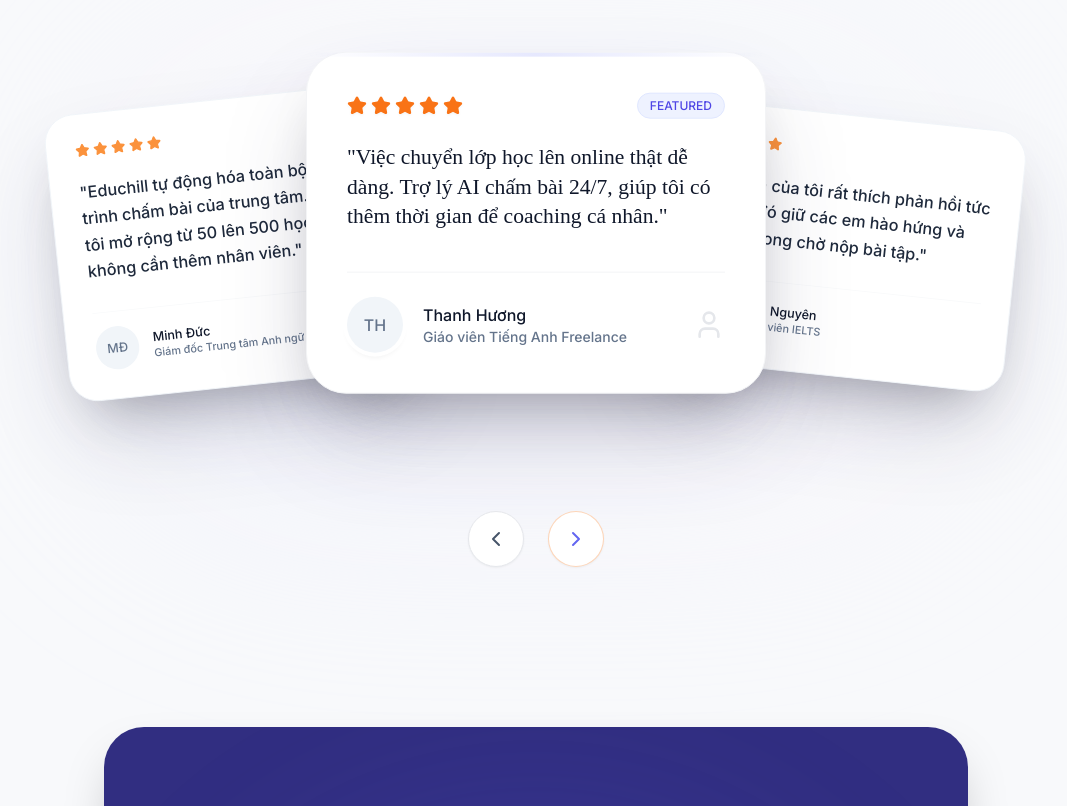
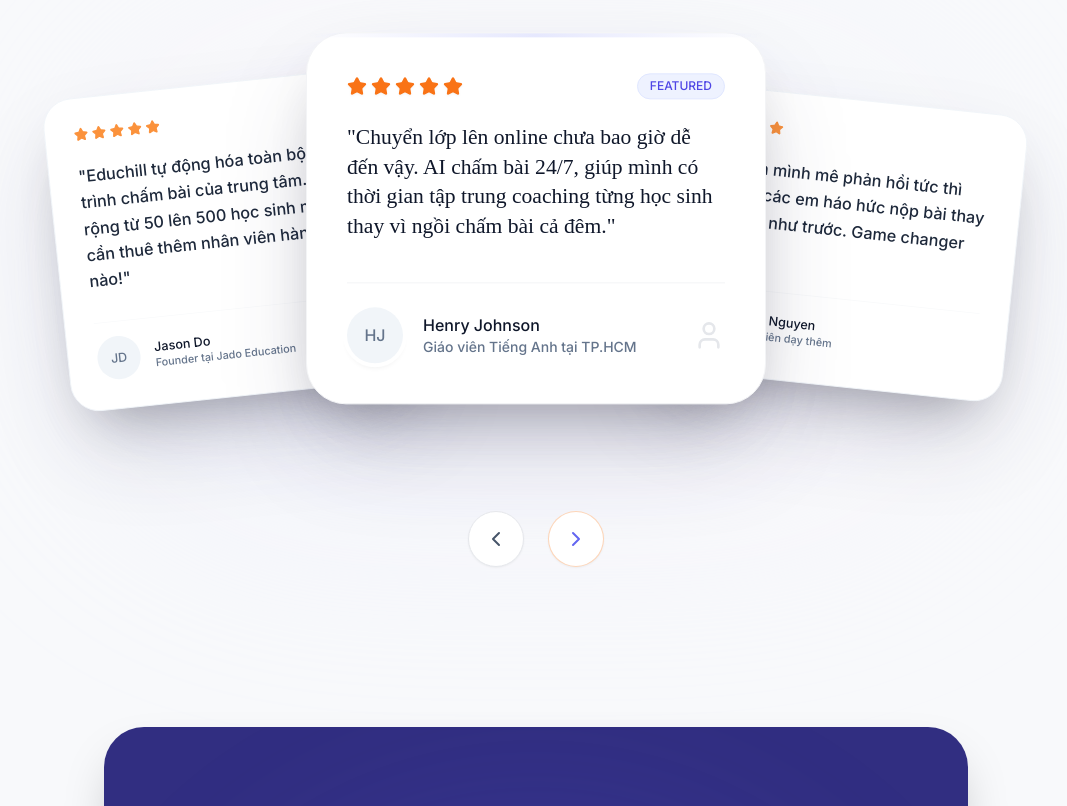
Before and after one commit to smizxe/educhill, a React (Vite) app: page /vi in a window 1280 px wide. Shown: the part 5560-6366 px from the top of the page, without its empty margins (104-1171 px from the left). Built offline with nearby package versions, Linux system fonts and the light colour scheme.

Commit message:
Update: Vietnamese testimonials with user personas

```diff
--- a/src/data/homeContent.js
+++ b/src/data/homeContent.js
@@ -301,23 +301,23 @@ export const homeContent = {
             items: [
                 {
                     id: 1,
-                    quote: "Educhill tự động hóa toàn bộ quy trình chấm bài của trung tâm. Chúng tôi mở rộng từ 50 lên 500 học sinh mà không cần thêm nhân viên.",
-                    name: "Minh Đức",
-                    role: "Giám đốc Trung tâm Anh ngữ",
-                    initials: "MĐ"
+                    quote: "Educhill tự động hóa toàn bộ quy trình chấm bài của trung tâm. Mình mở rộng từ 50 lên 500 học sinh mà không cần thuê thêm nhân viên hành chính nào!",
+                    name: "Jason Do",
+                    role: "Founder tại Jado Education",
+                    initials: "JD"
                 },
                 {
                     id: 2,
-                    quote: "Việc chuyển lớp học lên online thật dễ dàng. Trợ lý AI chấm bài 24/7, giúp tôi có thêm thời gian để coaching cá nhân.",
-                    name: "Thanh Hương",
-                    role: "Giáo viên Tiếng Anh Freelance",
-                    initials: "TH"
+                    quote: "Chuyển lớp lên online chưa bao giờ dễ đến vậy. AI chấm bài 24/7, giúp mình có thời gian tập trung coaching từng học sinh thay vì ngồi chấm bài cả đêm.",
+                    name: "Henry Johnson",
+                    role: "Giáo viên Tiếng Anh tại TP.HCM",
+                    initials: "HJ"
                 },
                 {
                     id: 3,
-                    quote: "Học sinh của tôi rất thích phản hồi tức thì! Điều đó giữ các em hào hứng và thực sự mong chờ nộp bài tập.",
-                    name: "Thảo Nguyên",
-                    role: "Giảng viên IELTS",
+                    quote: "Học sinh mình mê phản hồi tức thì luôn! Giờ các em háo hức nộp bài thay vì trì hoãn như trước. Game changer thật sự!",
+                    name: "Thuy Nguyen",
+                    role: "Giáo viên dạy thêm",
                     initials: "TN"
                 }
             ]
```
